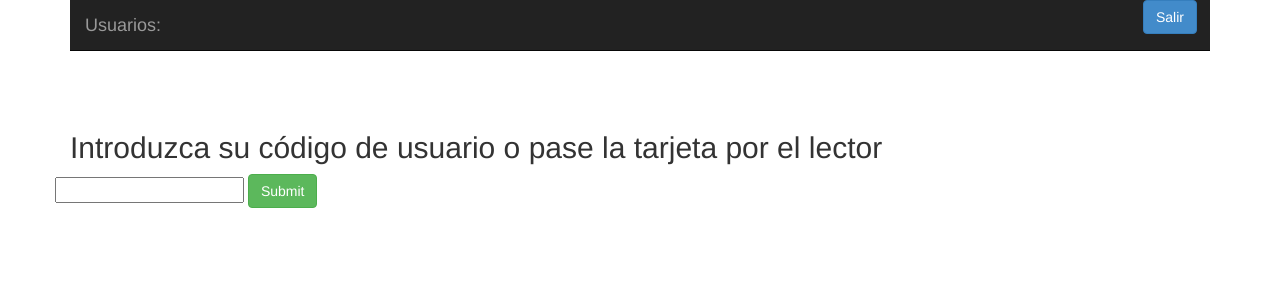
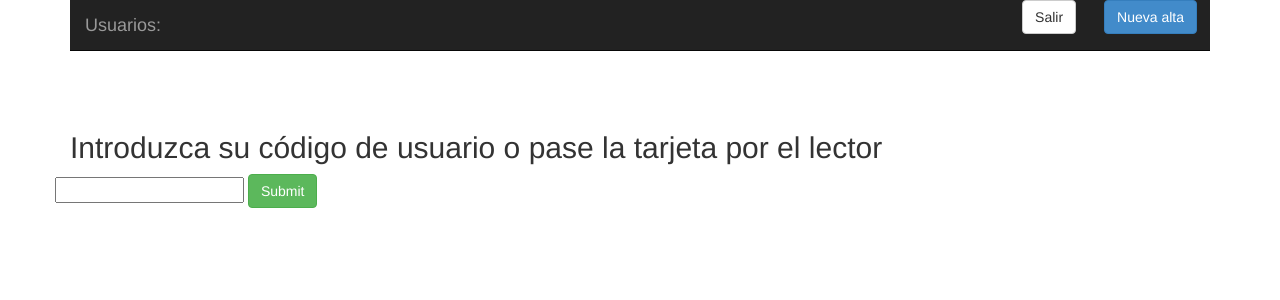
Before and after one commit to Pexego/PXGO_00015_2014_alg, a Django app: template mrp_webpanel_app/templates/conector/index.html in a window 1280 px wide. Shown: the top 300 px of the page. Run offline with Django 3.2, Linux system fonts and the light colour scheme; the template is opened without the code that fills it: values that come from a table or form of the project are taken from there, others are empty; tables that the repository leaves empty hold one stand-in row (values such as "Sample post"); some libraries are stand-ins or nearby versions.

Commit message:
Añadido boton nueva alta

```diff
--- a/mrp_webpanel_app/templates/base.html
+++ b/mrp_webpanel_app/templates/base.html
@@ -51,7 +51,8 @@
                         </ul>
                     {% endif %}
                      &nbsp;&nbsp;&nbsp;
-                    {% if not inicio %}<a href="/salir/" class="btn btn-primary btn-default" style="float:right;margin-right:2em;" >Salir</a>{% endif %}
+                    {% if not inicio %}<a href="/" class="btn btn-primary btn-default" style="float:right;margin-right:2em;" >Nueva alta</a>&nbsp;&nbsp;
+                    <a href="/salir/" class="btn btn-primary-success btn-default" style="float:right;margin-right:2em;" >Salir</a>{% endif %}
                 </div>
             {% endblock menu %}
 
```
